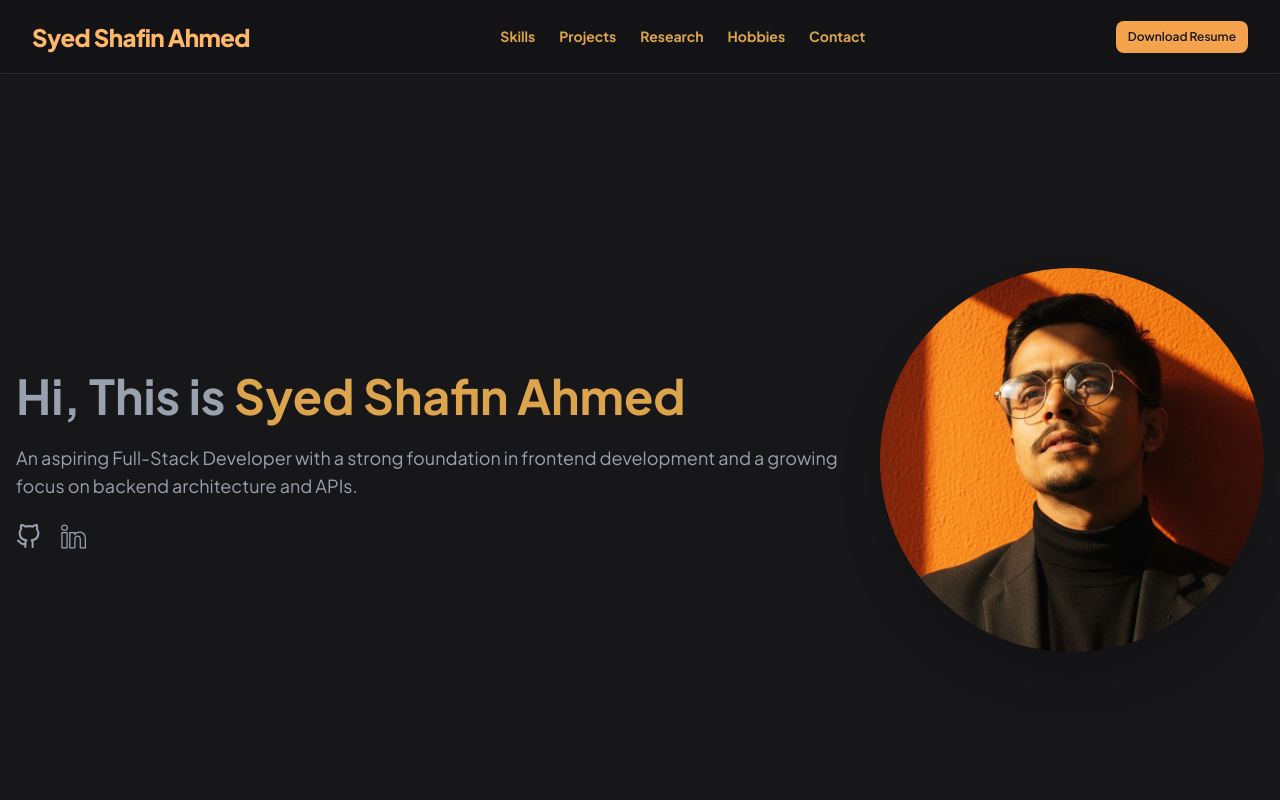
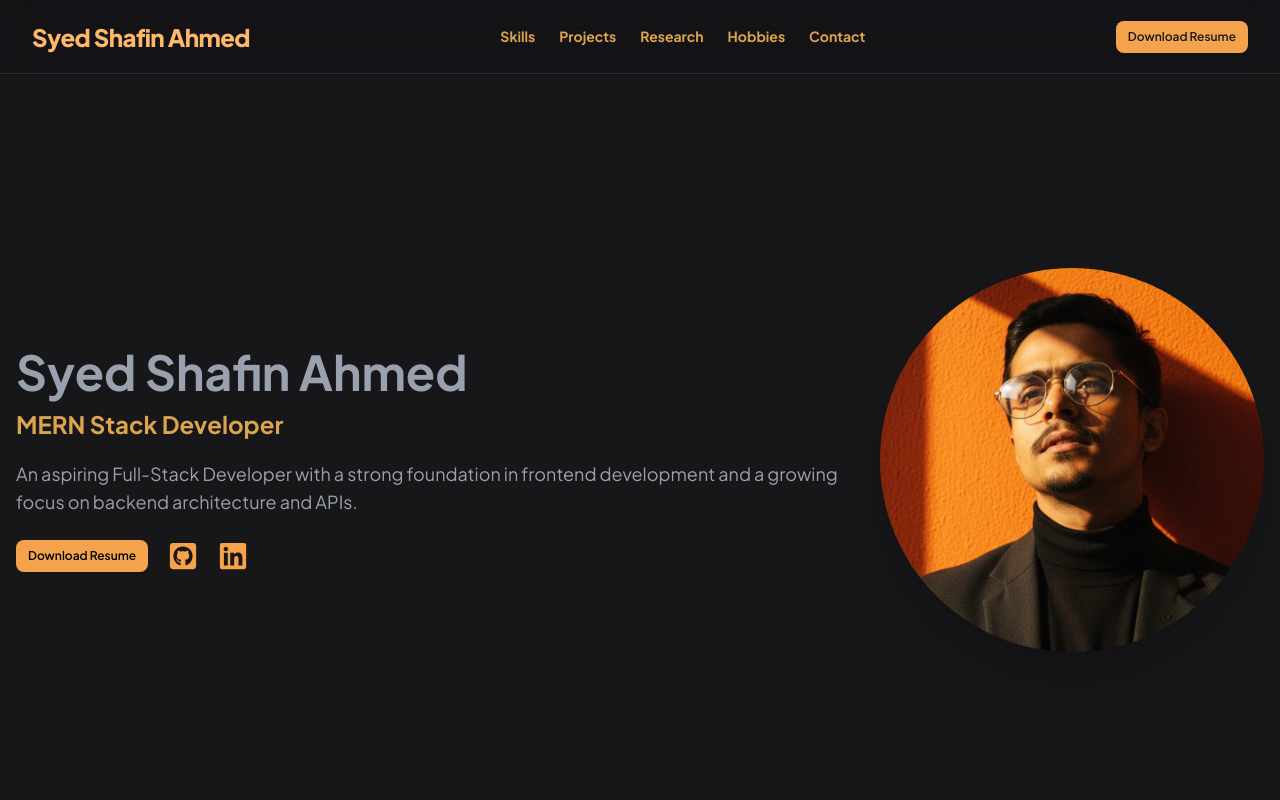
Before and after one commit to syedshafinahmed/PP, a React (Vite) app: page / in a window 1280 px wide. Shown: the top 800 px of the page. Built offline with nearby package versions, Linux system fonts and the light colour scheme.

Commit message:
Updated Hero section

```diff
--- a/src/Components/Hero.jsx
+++ b/src/Components/Hero.jsx
@@ -3,6 +3,7 @@ import me from '../assets/me.jpg';
 import { FiGithub } from 'react-icons/fi';
 import { SlSocialLinkedin } from 'react-icons/sl';
 import { TypeAnimation } from 'react-type-animation';
+import { FaGithubSquare, FaLinkedin } from 'react-icons/fa';
 
 const Hero = () => {
   return (
@@ -12,27 +13,51 @@ const Hero = () => {
           <div className="hero-content flex-col lg:flex-row-reverse">
             <img src={me} data-aos="fade-left" className="max-w-sm mb-7 md:mb-0 rounded-full shadow-2xl" />
             <div data-aos="fade-right">
-              <h1 className="text-3xl md:text-5xl text-center md:text-left font-bold"><span className='text-gray-400'>Hi, This is </span> <TypeAnimation sequence={['Syed Shafin Ahmed', 1500, '', 500,]} speed={70} repeat={Infinity} cursor={false} /></h1>
+              <div className="text-center md:text-left font-bold">
+                <h1 className="text-3xl md:text-5xl">
+                  <span className="text-gray-400">Syed Shafin Ahmed</span>
+                </h1>
+
+                <div className="h-6 text-2xl mt-4 flex justify-center md:justify-start items-center">
+                  <TypeAnimation
+                    className="text-2xl"
+                    sequence={[
+                      'Frontend Developer',
+                      1500,
+                      'React Developer',
+                      1500,
+                      'MERN Stack Developer',
+                      1500,
+                    ]}
+                    speed={70}
+                    repeat={Infinity}
+                    cursor={false}
+                  />
+                </div>
+              </div>
+
+
               <p className="text-sm md:text-lg py-6 px-10 md:px-0 text-center md:text-left text-gray-400">
                 An aspiring Full-Stack Developer with a strong foundation in frontend development and a growing focus on backend architecture and APIs.
               </p>
 
               <div className="flex justify-center items-center md:justify-start gap-5 mb-10 md:mb-0">
+                <a href='/Syed Shafin Ahmed.pdf' download className='btn text-black border-none bg-[#F4A24C] text-base-200 btn-sm'>Download Resume</a>
                 <a
                   href="https://github.com/syedshafinahmed"
                   target="_blank"
                   rel="noopener noreferrer"
-                  className="text-3xl text-gray-400 hover:text-orange-300 transition-all duration-300 hover:drop-shadow-[0_0_30px_rgba(255,215,0,1)]"
+                  className="text-3xl text-[#F4A24C] hover:text-[#F4A24C] transition-all duration-300 hover:drop-shadow-[0_0_30px_rgba(255,215,0,1)]"
                 >
-                  <FiGithub size={25} />
+                  <FaGithubSquare size={30} />
                 </a>
                 <a
                   href="https://www.linkedin.com/in/syed-shafin-ahmed/"
                   target="_blank"
                   rel="noopener noreferrer"
-                  className="text-3xl text-gray-400 hover:text-orange-300 transition-all duration-300 hover:drop-shadow-[0_0_30px_rgba(255,215,0,1)]"
+                  className="text-3xl text-[#F4A24C] hover:text-[#F4A24C] transition-all duration-300 hover:drop-shadow-[0_0_30px_rgba(255,215,0,1)]"
                 >
-                  <SlSocialLinkedin size={25} />
+                  <FaLinkedin size={30} />
                 </a>
               </div>
 
```
